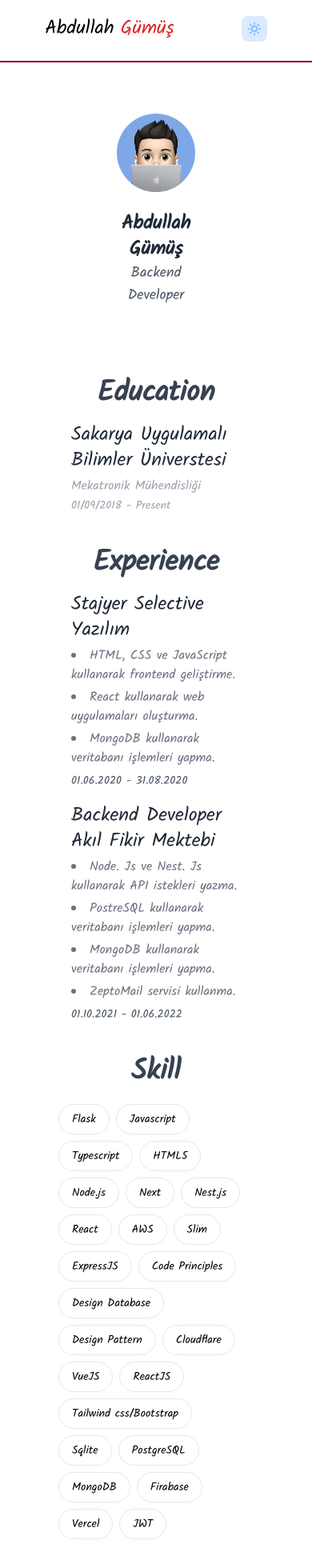
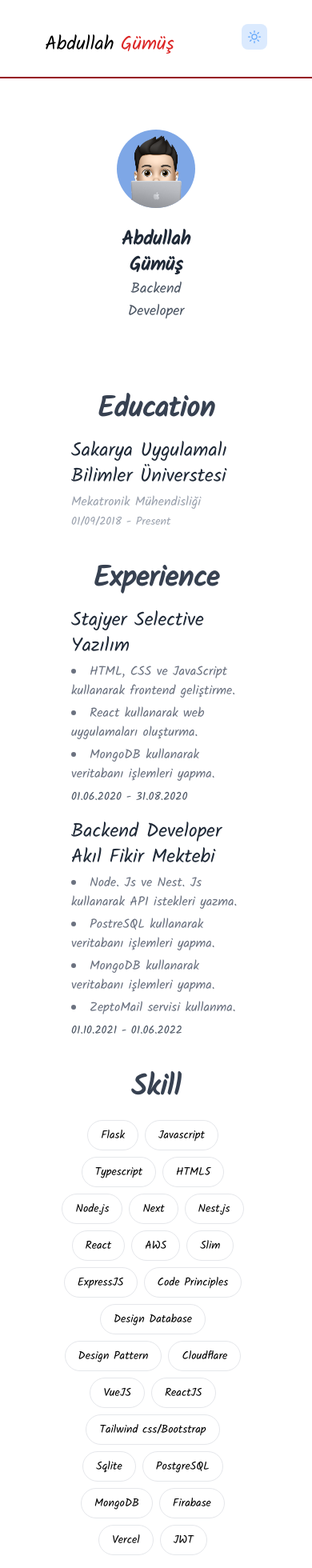
Before and after one commit to Apoles/Personal-Portfolio, a Next.js app: page /resume in a window 390 px wide. Shown: the top 1960 px of the page at 80% size. Built offline with nearby package versions, Linux system fonts and the light colour scheme; a web font is replaced by a local one.

Commit message:
new  property

```diff
--- a/src/companent/header.tsx
+++ b/src/companent/header.tsx
@@ -15,8 +15,8 @@ const Header = () => {
 
   return (
     <div
-      className={`sticky  backdrop:blur-lg  top-0 z-30 w-full  ${
-        animateHeader ? '' : 'backdrop-filter  backdrop-blur-sm  fixed z-10 trasition ease-in-out duration-5s00s'
+      className={`sticky  backdrop:blur-lg  top-0 z-  30 w-full  ${
+        animateHeader ? '' : 'backdrop-filter   backdrop-blur-sm  fixed top-0 z-10 trasition ease-in-out duration-5s00s'
       }`}
     >
       <motion.div className='progress-bar' style={{ scaleX }} />
@@ -27,13 +27,13 @@ const Header = () => {
       >
         <Link href={'/'}>
           {' '}
-          <div className='footerName flex flex-row '>
+          <div className='footerName flex flex-row mt-5'>
             <h1 className='text-4xl md:text-2xl'>Abdullah</h1>{' '}
             <h1 className='text-4xl text-red-600	 ml-2 md:text-2xl'>Gümüş</h1>
           </div>
         </Link>
 
-        <div className='ml-7 flex flex-row '>
+        <div className='ml-7 flex flex-row  '>
           <ThemeToggler></ThemeToggler>
         </div>
       </div>
--- a/src/pages/index.tsx
+++ b/src/pages/index.tsx
@@ -44,22 +44,23 @@ export default function Home() {
           </div>
           <div className='Button  flex flex-row justify-evenly mt-7'>
             <SocialIcon
+              target='_blank'
               className='transition ease-in-out delay-150  hover:scale-125 duration-75'
               label='2px'
               url='https://twitter.com/Apoles_py'
             ></SocialIcon>
             <div className='ml-3 transition ease-in-out delay-150  hover:scale-125 duration-75 '>
-              <SocialIcon url='https://github.com/Apoles'></SocialIcon>
+              <SocialIcon target='_blank' url='https://github.com/Apoles'></SocialIcon>
             </div>
             <div className='ml-3 transition ease-in-out delay-150  hover:scale-125 duration-75'>
               {' '}
-              <SocialIcon url='https://www.instagram.com/abdullahgms_offical'></SocialIcon>
+              <SocialIcon target='_blank' url='https://www.instagram.com/abdullahgms_offical'></SocialIcon>
             </div>
             <div className='ml-3 transition ease-in-out delay-150  hover:scale-125 duration-75'>
-              <SocialIcon url='https://www.linkedin.com/in/abdullah-gumus-91217a1b7'></SocialIcon>
+              <SocialIcon target='_blank' url='https://www.linkedin.com/in/abdullah-gumus-91217a1b7'></SocialIcon>
             </div>
             <div className='ml-3 transition ease-in-out delay-150  hover:scale-125 duration-75'>
-              <SocialIcon url='https://medium.com/@abdullahgumus'></SocialIcon>
+              <SocialIcon target='_blank' url='https://medium.com/@abdullahgumus'></SocialIcon>
             </div>
           </div>
           <div className='mt-7'>
--- a/src/pages/resume.tsx
+++ b/src/pages/resume.tsx
@@ -97,11 +97,11 @@ export default function Home() {
                 <br></br>
               </div>
             </div>
-            <div className='m-auto flex flex-col items-center justify-center sm:w-full  w-2/3  '>
+            <div className='m-auto flex flex-col items-center justify-center sm:w-full sm:m-0   w-2/3  '>
               <h1 className='mb-4 text-4xl text-gray-700 font-bold dark:text-white  '>Skill</h1>
               <ul>
-                <li className='mb-6 flex flex-wrap'>
-                  <span className='mr-2 my-1 rounded-full border px-4 text-sm py-2 font-medium cursor-pointer '>
+                <li className='mb-6 flex flex-wrap  sm:items-center sm:justify-center'>
+                  <span className='mr-2 my-1 rounded-full border px-4  text-sm py-2 font-medium cursor-pointer '>
                     Flask
                   </span>
                   <span className='mr-2 my-1 rounded-full border px-4 text-sm py-2 font-medium cursor-pointer'>
```
